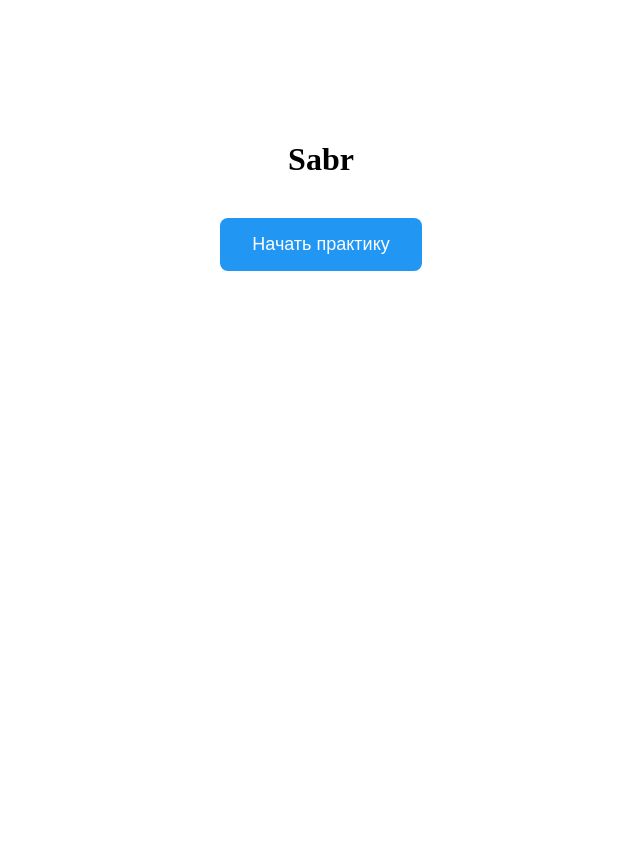
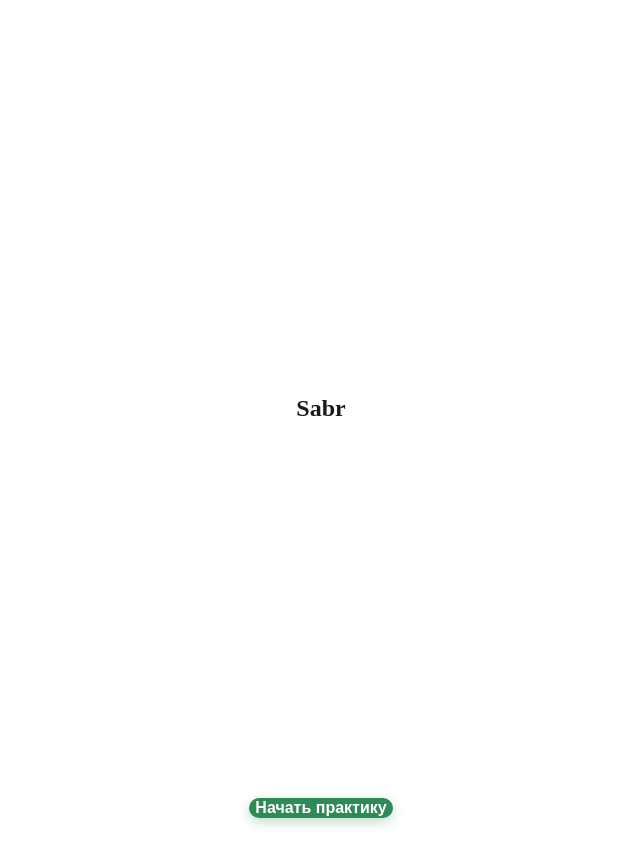
Before and after one commit to lunar-byte/MuslimAppSite, a React (Vite) app: page /intro in a window 1280 px wide. Shown: the whole page, without its empty margins (319-959 px from the left). Before the commit the page ends 800 px from the top, so only its background shows below. Built offline with nearby package versions, Linux system fonts and the light colour scheme.

Commit message:
Apply design system to SetupScreen and SabrIntro; ensure web-compatible theme

```diff
--- a/src/pages/SabrIntro.jsx
+++ b/src/pages/SabrIntro.jsx
@@ -1,25 +1,23 @@
 import { useNavigate } from 'react-router-dom';
+import { container, buttonPrimary, typography, colors, spacing } from '../styles/theme';
 
 export default function SabrIntro() {
   const navigate = useNavigate();
+  const wrapperStyle = {
+    display: 'flex',
+    flexDirection: 'column',
+    justifyContent: 'center',
+    alignItems: 'center',
+    textAlign: 'center',
+  };
   return (
-    <div style={{
-      textAlign: 'center',
-      marginTop: '100px',
-      padding: '20px'
-    }}>
-      <h1 style={{ marginBottom: '40px' }}>Sabr</h1>
+    <div style={{ ...container, ...wrapperStyle }}>
+      <h1 style={{ ...typography.heading, color: colors.blackNear, marginBottom: spacing.xxl }}>
+        Sabr
+      </h1>
       <button
         onClick={() => navigate('/step/1')}
-        style={{
-          padding: '16px 32px',
-          fontSize: '18px',
-          cursor: 'pointer',
-          backgroundColor: '#2196F3',
-          color: 'white',
-          border: 'none',
-          borderRadius: '8px'
-        }}
+        style={buttonPrimary}
       >
         Начать практику
       </button>
--- a/src/pages/SetupScreen.jsx
+++ b/src/pages/SetupScreen.jsx
@@ -4,7 +4,7 @@ import { container, buttonPrimary, typography, colors, spacing } from '../styles
 
 export default function SetupScreen() {
   const navigate = useNavigate();
-  const [decision, setDecision] = useState(null); // 'show' | 'redirect'
+  const [decision, setDecision] = useState(null);
 
   useEffect(() => {
     const userAgent = navigator.userAgent || navigator.vendor || window.opera;
@@ -16,52 +16,46 @@ export default function SetupScreen() {
         if (window.matchMedia && window.matchMedia('(display-mode: standalone)').matches) return true;
         if (window.matchMedia && window.matchMedia('(display-mode: fullscreen)').matches) return true;
         return false;
-      } catch (e) {
-        return false;
-      }
+      } catch (e) { return false; }
     };
 
     const isStandalone = checkStandalone();
 
-    // Показываем экран настройки только если это мобильный браузер (не standalone)
-    if (isMobile && !isStandalone) {
-      setDecision('show');
-    } else {
-      setDecision('redirect');
-    }
+    if (isMobile && !isStandalone) setDecision('show');
+    else setDecision('redirect');
   }, [navigate]);
 
   useEffect(() => {
-    if (decision === 'redirect') {
-      navigate('/intro', { replace: true });
-    }
+    if (decision === 'redirect') navigate('/intro', { replace: true });
   }, [decision, navigate]);
 
   if (decision === null) {
-    return <div style={{ textAlign: 'center', marginTop: '100px' }}>Загрузка...</div>;
+    return (
+      <div style={{ ...container, display: 'flex', flexDirection: 'column', justifyContent: 'center', alignItems: 'center', textAlign: 'center' }}>
+        <div>Загрузка...</div>
+      </div>
+    );
   }
 
-  if (decision !== 'show') {
-    return null;
-  }
+  if (decision !== 'show') return null;
 
   return (
-    <div style={{ textAlign: 'center', marginTop: '100px', padding: '20px' }}>
-      <h1>Настройте приложение</h1>
-      <p style={{ marginBottom: '30px', maxWidth: '400px', margin: '20px auto', lineHeight: '1.6' }}>
+    <div style={{ ...container, display: 'flex', flexDirection: 'column', justifyContent: 'center', alignItems: 'center', textAlign: 'center' }}>
+      <h1 style={{ ...typography.heading, color: colors.blackNear, marginBottom: spacing.xxl }}>
+        Настройте приложение
+      </h1>
+      <p style={{
+        maxWidth: 400,
+        margin: `${spacing.lg} auto`,
+        lineHeight: 1.6,
+        color: colors.grayDark,
+        ...typography.body
+      }}>
         Добро пожаловать! Это приложение поможет вам практиковать сабр (терпение) через серию шагов.
       </p>
       <button
         onClick={() => navigate('/intro')}
-        style={{
-          padding: '16px 32px',
-          fontSize: '18px',
-          backgroundColor: '#2196F3',
-          color: 'white',
-          border: 'none',
-          borderRadius: '8px',
-          cursor: 'pointer'
-        }}
+        style={buttonPrimary}
       >
         Продолжить
       </button>
```
